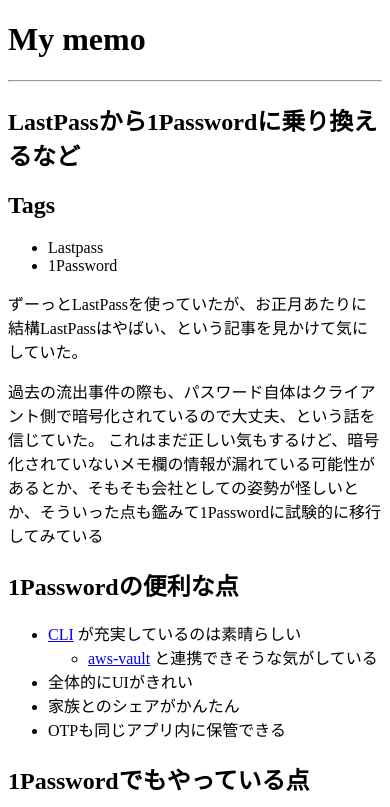
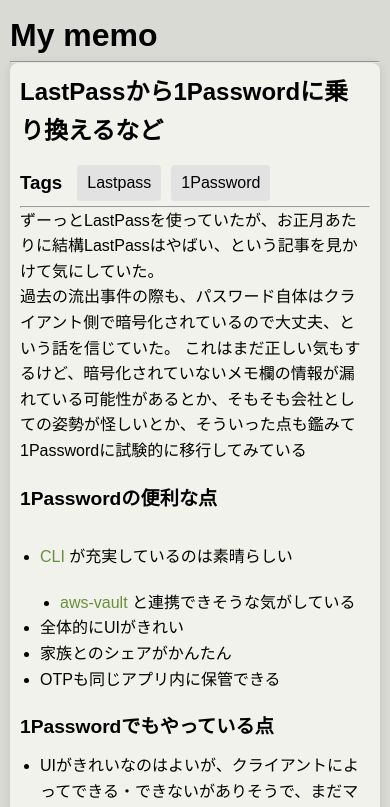
Before and after one commit to choge/blogv2, a Next.js app: page /posts/1password in a window 390 px wide. Shown: the top 807 px of the page. Built offline with nearby package versions, Linux system fonts and the light colour scheme.

Commit message:
feat: added styles

```diff
--- /dev/null
+++ b/app/global.css
@@ -0,0 +1,110 @@
+@import url("https://cdnjs.cloudflare.com/ajax/libs/highlight.js/11.3.1/styles/default.min.css");
+
+/* Basic reset */
+* {
+  margin: 0;
+  padding: 0;
+  box-sizing: border-box;
+}
+
+/* Body styles */
+body {
+  font-family: Arial, sans-serif;
+  line-height: 1.6;
+  padding: 20px;
+  background-color: #f1f2eb;
+  background: #d8dad3;
+}
+
+/* Container */
+.container {
+  max-width: 800px;
+  margin: 0 auto;
+  background: #f1f2eb;
+  padding: 20px;
+  border-radius: 8px;
+  box-shadow: 0 0 10px rgba(0, 0, 0, 0.1);
+}
+
+/* Article styles */
+article {
+  margin-bottom: 20px;
+}
+
+article h1 {
+  font-size: 2em;
+  margin-bottom: 10px;
+}
+
+article h2 {
+  font-size: 1.5em;
+  margin-top: 20px;
+  margin-bottom: 10px;
+}
+
+article ul li {
+  list-style: disc;
+  margin-left: 20px;
+}
+
+.tags-container {
+  display: flex;
+  align-items: center;
+  gap: 10px;
+}
+
+.tags-container h3 {
+  margin: 0;
+}
+
+article ul li.tag {
+  list-style: none;
+  background: #e2e2e2;
+  display: inline-block;
+  padding: 5px 10px;
+  margin: 5px;
+  border-radius: 4px;
+}
+
+/* Markdown content */
+article .markdown {
+  margin-top: 20px;
+}
+
+article blockquote {
+  background: #ebece3;
+  border-left: 5px solid #bbcfa0;
+  padding: 10px;
+  margin: 20px 0;
+}
+
+/* Back to home link */
+a {
+  display: inline-block;
+  margin-top: 20px;
+  text-decoration: none;
+  color: #6a8f3b;
+}
+
+a:hover {
+  text-decoration: underline;
+}
+
+/* Responsive styles */
+@media (max-width: 600px) {
+  body {
+    padding: 10px;
+  }
+
+  .container {
+    padding: 10px;
+  }
+
+  article h1 {
+    font-size: 1.5em;
+  }
+
+  article h2 {
+    font-size: 1.2em;
+  }
+}
--- a/app/layout.tsx
+++ b/app/layout.tsx
@@ -1,5 +1,6 @@
 import React from "react";
 import { ReactNode } from "react";
+import "./global.css";
 
 interface LayoutProps {
   children: ReactNode;
@@ -17,7 +18,7 @@
           <h1>My memo</h1>
         </header>
         <hr />
-        <main>{children}</main>
+        <main className="container">{children}</main>
         <hr />
         <footer>
           <p>
--- a/app/posts/[slug]/page.tsx
+++ b/app/posts/[slug]/page.tsx
@@ -4,6 +4,7 @@
 import ReactMarkdown from "react-markdown";
 import React from "react";
 import retrievePosts from "../../../lib/posts";
+import rehypeHighlight from "rehype-highlight";
 
 export const revalidate = 3600;
 
@@ -27,15 +28,22 @@
     <>
       <article>
         <h1 id="article_title">{data.title}</h1>
-        <h2 id="tags_title">Tags</h2>
-        <ul id="tags">
-          {data.tags.map((tag) => (
-            <li key={tag}>{tag}</li>
-          ))}
-        </ul>
-        <ReactMarkdown>{content}</ReactMarkdown>
+        <div className="tags-container">
+          <h3 id="tags_title">Tags</h3>
+          <ul id="tags">
+            {data.tags.map((tag) => (
+              <li key={tag} className="tag">
+                {tag}
+              </li>
+            ))}
+          </ul>
+        </div>
+        <hr />
+        <ReactMarkdown rehypePlugins={[rehypeHighlight]}>
+          {content}
+        </ReactMarkdown>
       </article>
-      <a href="/">Back to home</a>
+      <a href="/">⇇ Back to home</a>
     </>
   );
 }
```
Also changed, not shown: posts/ruby-linter-and-formatter-vscode.md (+12 -13 lines).
